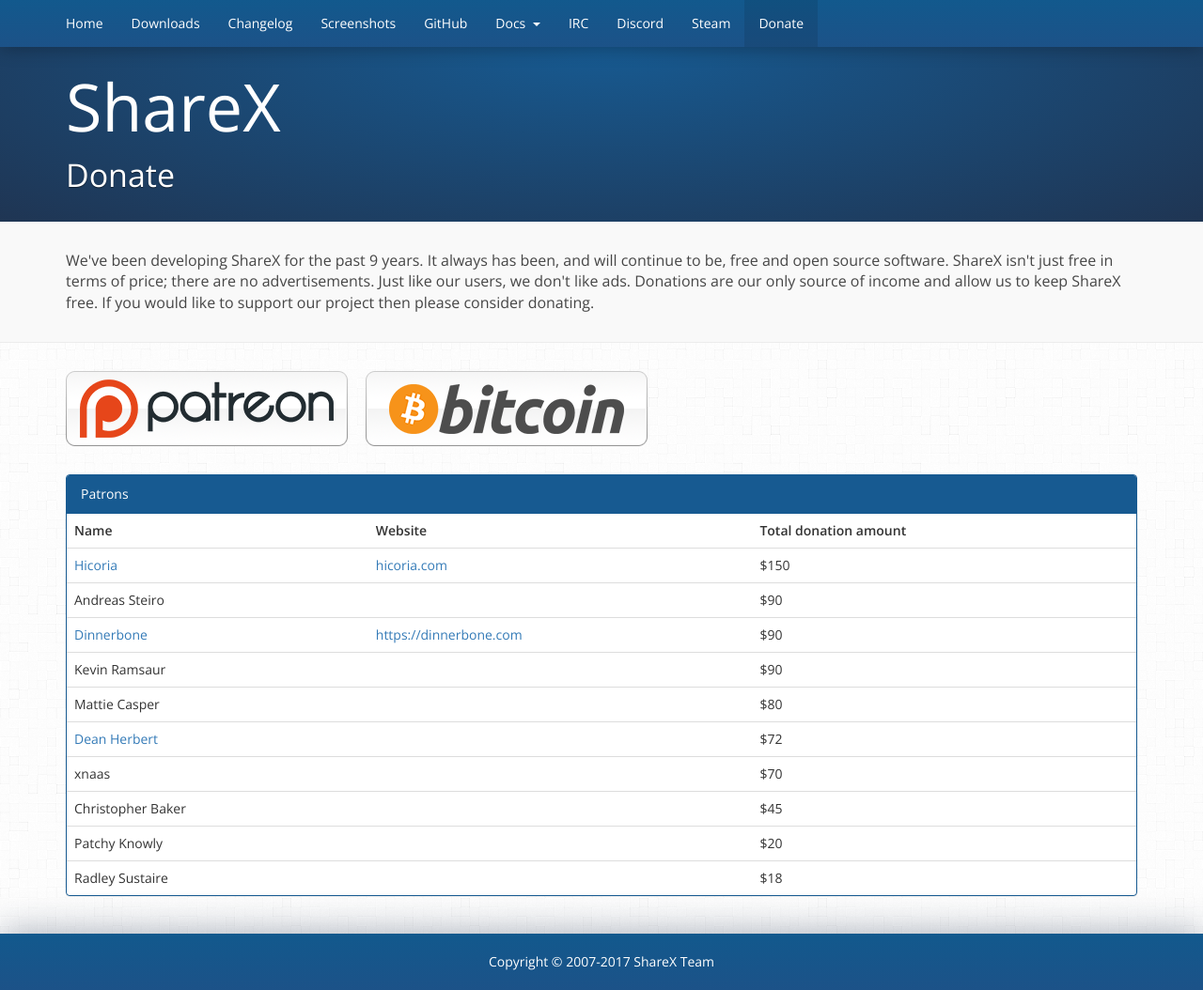
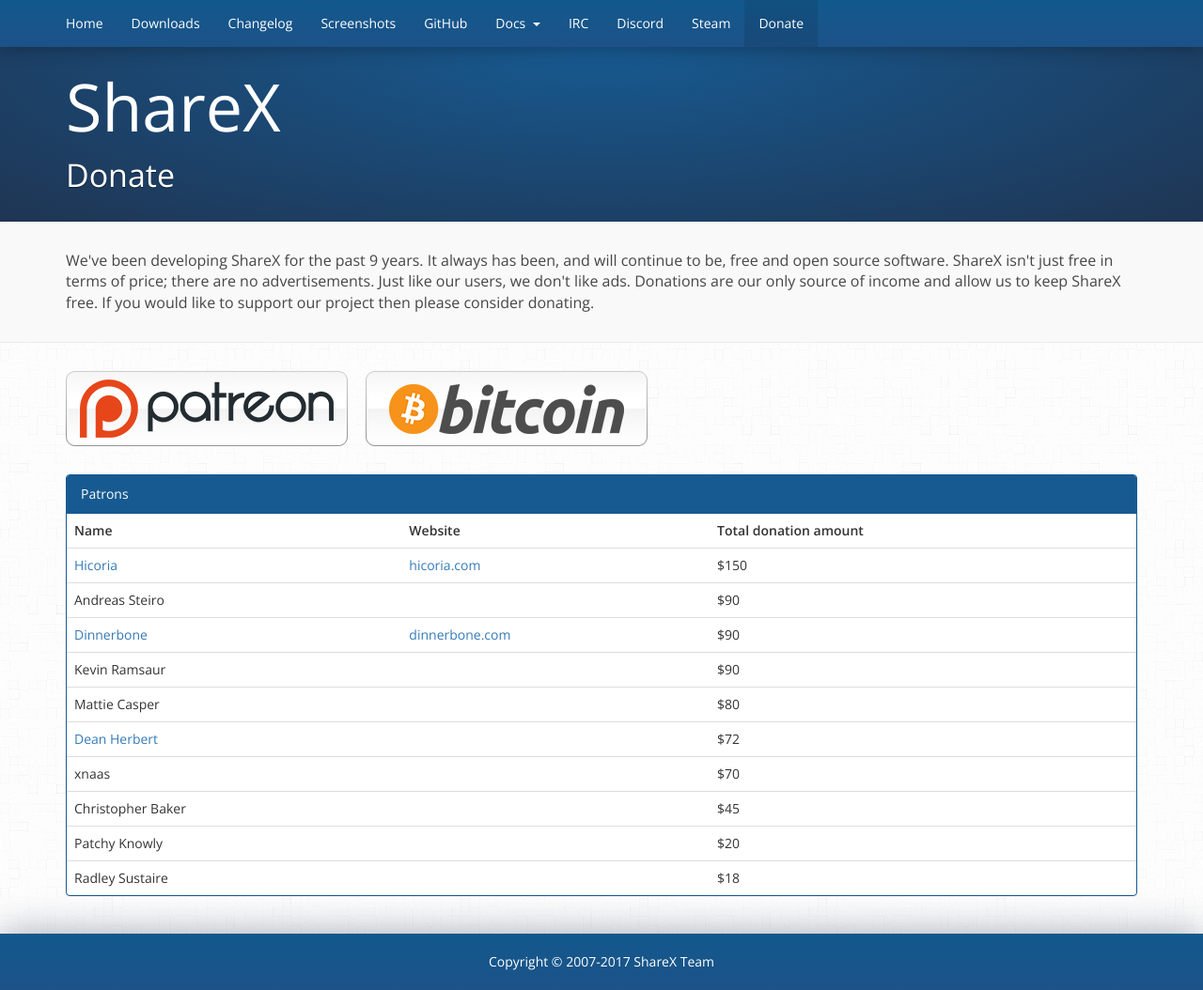
Before and after one commit to ShareX/sharex.github.io, a Jekyll site: the page built from donate/index.html, in a window 1280 px wide. Shown: the whole page at 94% size. Built offline with Jekyll 4.4.1, drawn with Linux system fonts in a browser that asks for light colours; some of the changed lines change nothing that is shown.

Commit message:
Update donate page

```diff
--- a/donate/index.html
+++ b/donate/index.html
@@ -35,7 +35,7 @@
                 </tr>
                 <tr>
                     <td><a href="https://twitter.com/Dinnerbone">Dinnerbone</a></td>
-                    <td><a href="https://dinnerbone.com">https://dinnerbone.com</a></td>
+                    <td><a href="https://dinnerbone.com">dinnerbone.com</a></td>
                     <td>$90</td>
                 </tr>
                 <tr>
```
